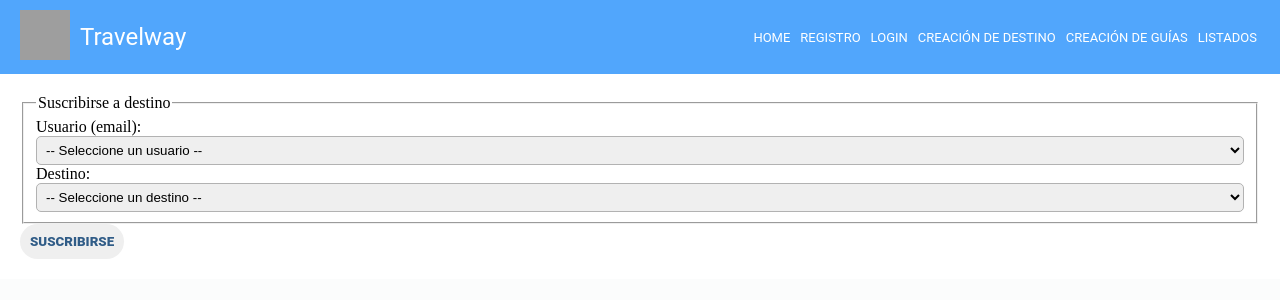
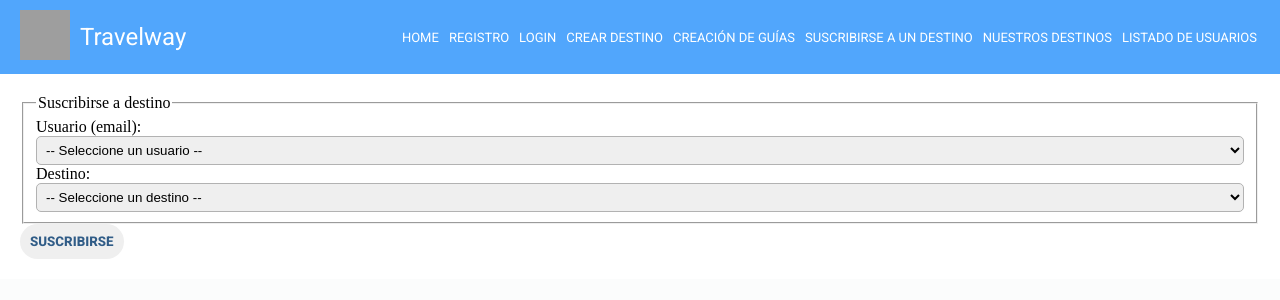
Before and after one commit to SELENE1717/ProyectoIntermodular, a PHP site: page /subscribe_to_destination.php in a window 1280 px wide. Shown: the top 300 px of the page. Run offline with PHP 8.4, Linux system fonts and the light colour scheme; data that the repository does not hold is empty; some libraries are stand-ins or nearby versions; grey boxes are pictures that could not be loaded.

Commit message:
Update subscribe_to_destination.php

```diff
--- a/subscribe_to_destination.php
+++ b/subscribe_to_destination.php
@@ -33,7 +33,11 @@ if ($_SERVER['REQUEST_METHOD'] === 'POST') {
 <head>
     <meta charset="UTF-8">
     <title>Suscribirse a Destino</title>
+    <link rel="preconnect" href="https://fonts.googleapis.com">
+    <link rel="preconnect" href="https://fonts.gstatic.com" crossorigin>
+    <link href="https://fonts.googleapis.com/css2?family=Roboto:ital,wght@0,100..900;1,100..900&display=swap" rel="stylesheet">
     <link rel="stylesheet" href="css/style.css">
+
 </head>
 <body>
 <div class="container">
@@ -48,9 +52,11 @@ if ($_SERVER['REQUEST_METHOD'] === 'POST') {
             <li> <a href="index.php">Home</a></li>
             <li> <a href="registeruser.php">Registro</a></li>
             <li> <a href="login.php">Login</a></li>
-            <li> <a href="crear_destino.php">Creación de Destino</a></li>
+            <li> <a href="create_destination.php">Crear Destino</a></li>
             <li> <a href="registerguide.php">Creación de Guías</a></li>
-            <li> <a href="listado_destinos.php">Listados</a></li>
+            <li> <a href="subscribe_to_destination.php">Suscribirse a un destino</a></li>
+            <li> <a href="destination-list.php">Nuestros Destinos</a></li>
+            <li> <a href="user-list.php">Listado de usuarios</a></li>
         </ul>
     </nav>
 
```
